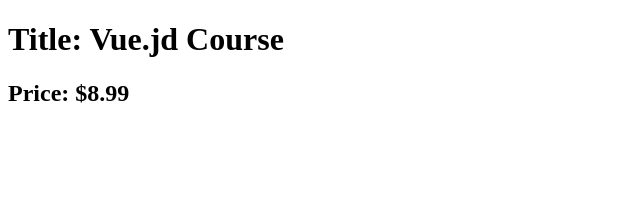
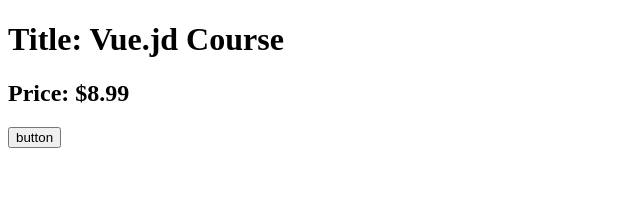
Before and after one commit to Utaka19/vue-lesson, a Vue app: page / in a window 1280 px wide. Shown: the top 217 px of the page, without its empty margins (0-640 px from the left). Built offline with nearby package versions, Linux system fonts and the light colour scheme.

Commit message:
クリック処理の記述

```diff
--- a/src/App.vue
+++ b/src/App.vue
@@ -1,8 +1,13 @@
 <script setup>
 const title = 'Vue.jd Course'
 let price = 9.99
+function increment() {
+    price++
+    console.log(price)
+}
 </script>
 <template>
   <h1>Title: {{ title }}</h1>
   <h2>Price: ${{ price - 1 }}</h2>
+  <button @click="increment">button</button>
 </template>
```
